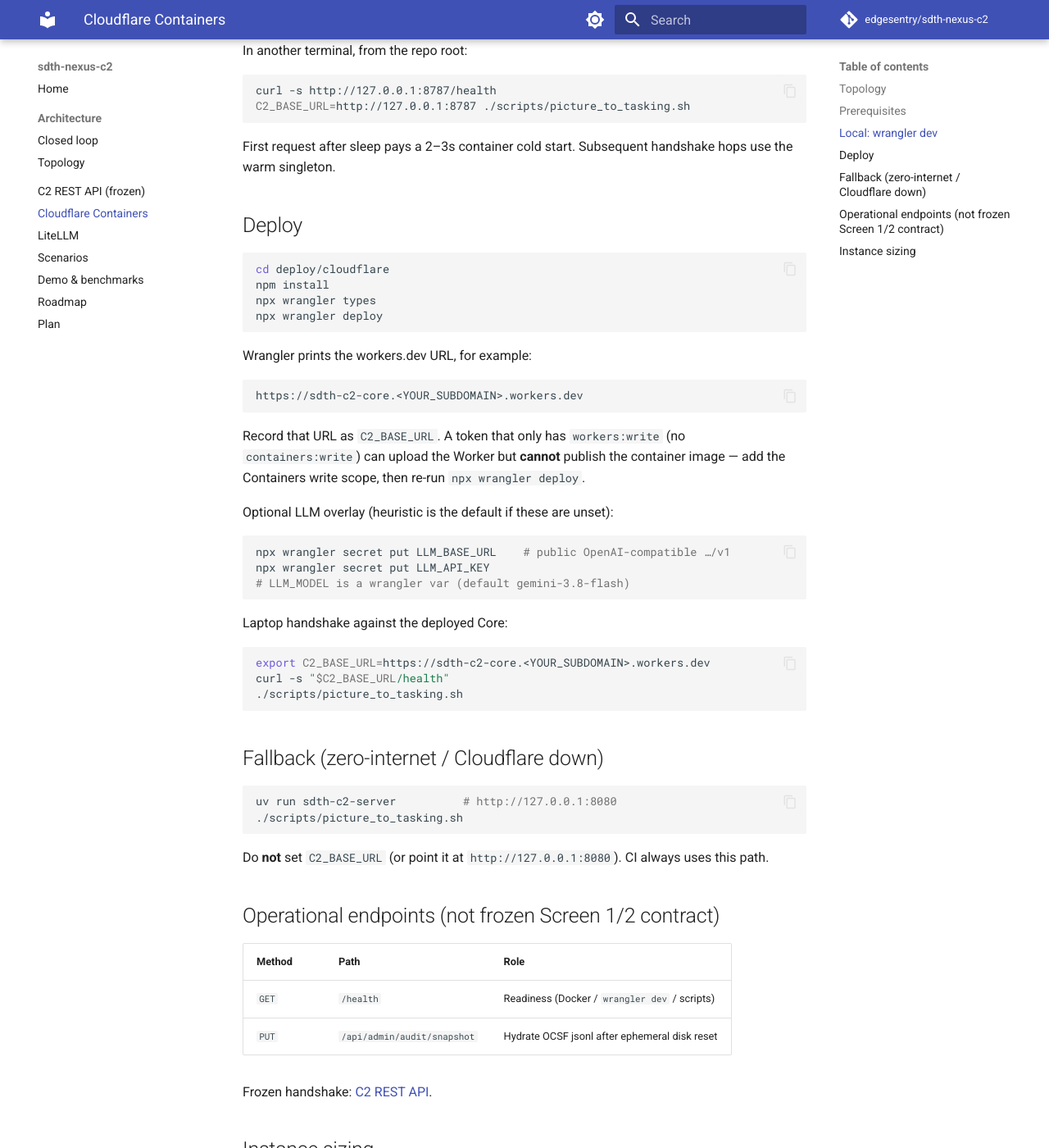
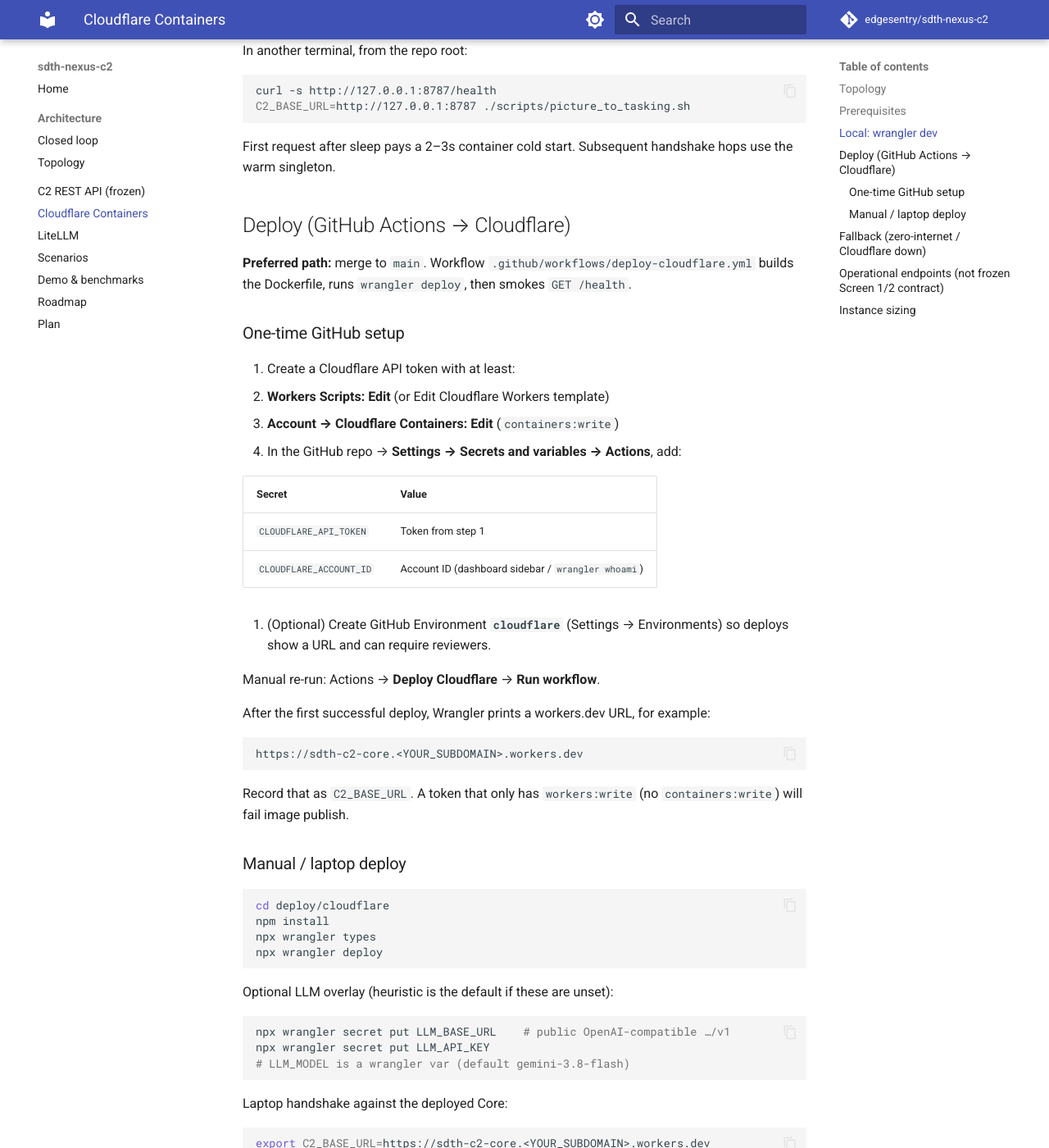
Before and after one commit to edgesentry/sdth-nexus-c2, an MkDocs documentation site: the page built from docs/deploy.md, in a window 1280 px wide and 1400 px high, scrolled down 1249 px. Shown: the whole window at 82% size. Built offline with MkDocs 1.6.1 and Material for MkDocs 9.7.7, drawn with Linux system fonts in a browser that asks for light colours; comment, search, counter and statistics services are not loaded.

Commit message:
Add GitHub Actions deploy of C2 Core to Cloudflare on main.
Wire wrangler deploy behind repo secrets so merges publish the Worker + container image and smoke /health.

Co-authored-by: Cursor <cursoragent@cursor.com>

````diff
--- a/docs/deploy.md
+++ b/docs/deploy.md
@@ -51,7 +51,35 @@ C2_BASE_URL=http://127.0.0.1:8787 ./scripts/picture_to_tasking.sh
 
 First request after sleep pays a 2–3s container cold start. Subsequent handshake hops use the warm singleton.
 
-## Deploy
+## Deploy (GitHub Actions → Cloudflare)
+
+**Preferred path:** merge to `main`. Workflow `.github/workflows/deploy-cloudflare.yml` builds the Dockerfile, runs `wrangler deploy`, then smokes `GET /health`.
+
+### One-time GitHub setup
+
+1. Create a Cloudflare API token with at least:
+   - **Workers Scripts: Edit** (or Edit Cloudflare Workers template)
+   - **Account → Cloudflare Containers: Edit** (`containers:write`)
+2. In the GitHub repo → **Settings → Secrets and variables → Actions**, add:
+
+| Secret | Value |
+|--------|--------|
+| `CLOUDFLARE_API_TOKEN` | Token from step 1 |
+| `CLOUDFLARE_ACCOUNT_ID` | Account ID (dashboard sidebar / `wrangler whoami`) |
+
+3. (Optional) Create GitHub Environment **`cloudflare`** (Settings → Environments) so deploys show a URL and can require reviewers.
+
+Manual re-run: Actions → **Deploy Cloudflare** → **Run workflow**.
+
+After the first successful deploy, Wrangler prints a workers.dev URL, for example:
+
+```text
+https://sdth-c2-core.<YOUR_SUBDOMAIN>.workers.dev
+```
+
+Record that as `C2_BASE_URL`. A token that only has `workers:write` (no `containers:write`) will fail image publish.
+
+### Manual / laptop deploy
 
 ```bash
 cd deploy/cloudflare
@@ -59,14 +87,6 @@ npm install
 npx wrangler types
 npx wrangler deploy
 ```
-
-Wrangler prints the workers.dev URL, for example:
-
-```text
-https://sdth-c2-core.<YOUR_SUBDOMAIN>.workers.dev
-```
-
-Record that URL as `C2_BASE_URL`. A token that only has `workers:write` (no `containers:write`) can upload the Worker but **cannot** publish the container image — add the Containers write scope, then re-run `npx wrangler deploy`.
 
 Optional LLM overlay (heuristic is the default if these are unset):
 
--- a/docs/plan.md
+++ b/docs/plan.md
@@ -177,7 +177,7 @@ Optional public Core. **Same REST paths** as local `sdth-c2-server`. Ingress / A
 | Secrets | Wrangler Secrets (`LLM_API_KEY`, optional `LLM_BASE_URL`) | Never commit keys |
 | Fallback | Local `uv run sdth-c2-server` | Pitch-day / CI / zero-internet |
 
-Verify: `wrangler dev` + `C2_BASE_URL=http://127.0.0.1:8787 ./scripts/picture_to_tasking.sh`. Runbook: [Cloudflare Containers](deploy.md).
+Verify: `wrangler dev` + `C2_BASE_URL=http://127.0.0.1:8787 ./scripts/picture_to_tasking.sh`. Production: merge to `main` → GitHub Action **Deploy Cloudflare**. Runbook: [Cloudflare Containers](deploy.md).
 
 ---
 
````
Also changed, not shown: README.md (+4 -4 lines), deploy/cloudflare/README.md (+3 -1 lines), 2 other files.
